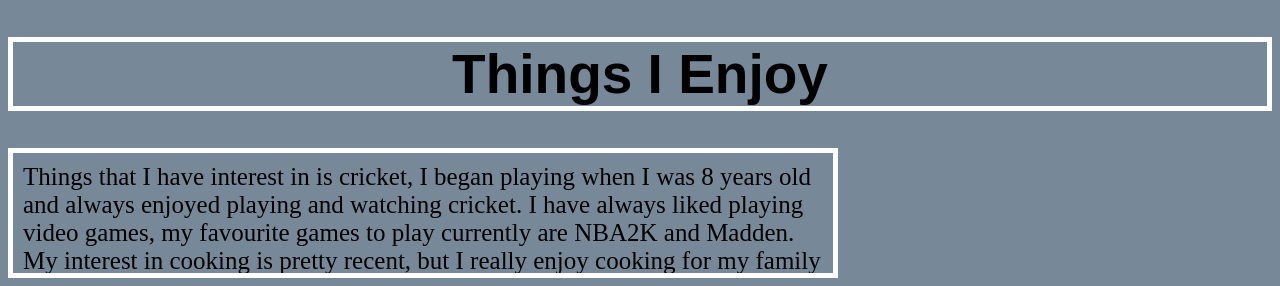
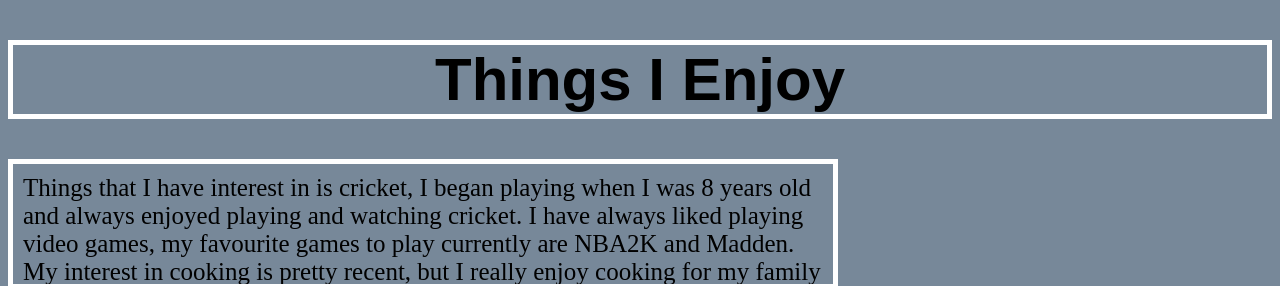
Before and after one commit to AngadJ/FirstRepo, a plain HTML site: page index.html in a window 1280 px wide. Shown: the top 286 px of the page. Drawn offline with Linux system fonts and the light colour scheme; a web font is replaced by a local one.

Commit message:
style.css changed h1 font size on line 7 index.html changed title on line 7

```diff
--- a/css/style.css
+++ b/css/style.css
@@ -4,7 +4,7 @@ body {
     }
 
   h1 {
-      font-size: 55px;
+      font-size: 60px;
       font-family: 'Barlow Condensed', sans-serif;
       text-align: center;
       border-style: solid;
--- a/index.html
+++ b/index.html
@@ -4,7 +4,7 @@
   <meta charset="UTF-8">
   <meta http-equiv="X-UA-Compatible" content="IE=edge">
   <meta name="viewport" content="width=device-width, initial-scale=1.0">
-  <title>Angad's Webpage</title>
+  <title>Angad's Webpage Modified</title>
 <html>
 <head> <link rel="stylesheet" href="css/style.css">
 <link rel="preconnect" href="https://fonts.googleapis.com">
```
